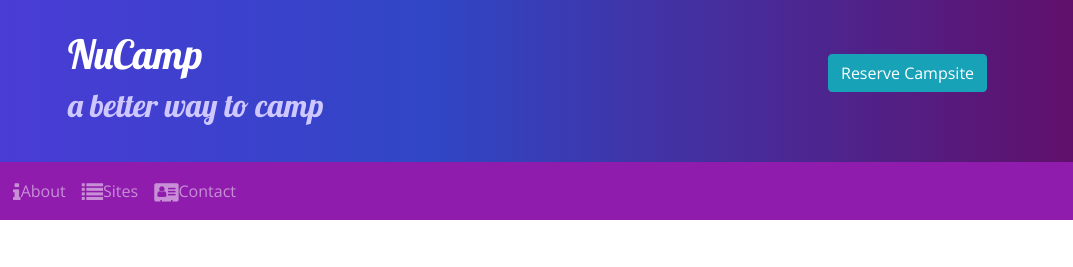
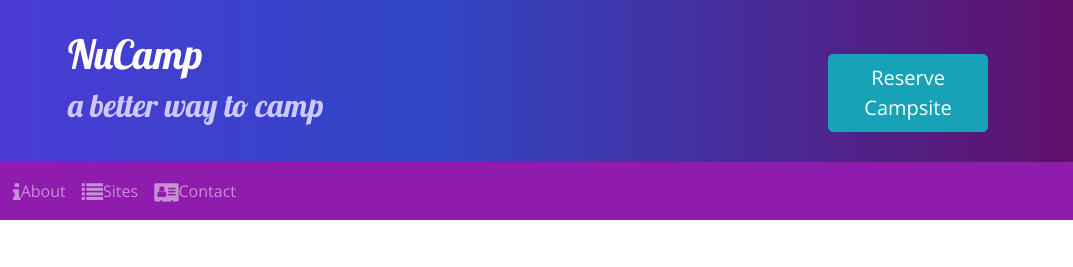
Before and after one commit to chipshep444/nucampsite, a website: page index.html in a window 1280 px wide. Shown: the top 267 px of the page, 207-1280 px from the left. Drawn offline with nearby package versions, Linux system fonts and the light colour scheme.

Commit message:
012521 951pm

```diff
--- a/index.html
+++ b/index.html
@@ -28,7 +28,7 @@
                     <h2>a better way to camp</h2>
                 </div>
                 <div class="col-md-4 col-xl-2 mt-4">
-                   <a href="#reserveForm" class="btn btn-info">Reserve Campsite</a>
+                    <a href="#reserveForm" role="button" class="btn btn-lg btn-info" data-toggle="tooltip" data-placement="bottom" data-html="true" title="Or call us at <br /><strong>1-206-555-1234</strong>">Reserve Campsite</a>
                 </div>
             </div>
         </div>
@@ -169,6 +169,12 @@
      <script src="node_modules/jquery/dist/jquery.slim.min.js"></script>
      <script src="node_modules/popper.js/dist/umd/popper.min.js"></script>
      <script src="node_modules/bootstrap/dist/js/bootstrap.min.js"></script>
+    <!-- This code below activates tooltips, which comes from popper above.-->
+     <script>
+        $(function () {
+            $('[data-toggle="tooltip"]').tooltip()
+        })
+    </script>
 
 </body>
 
```
